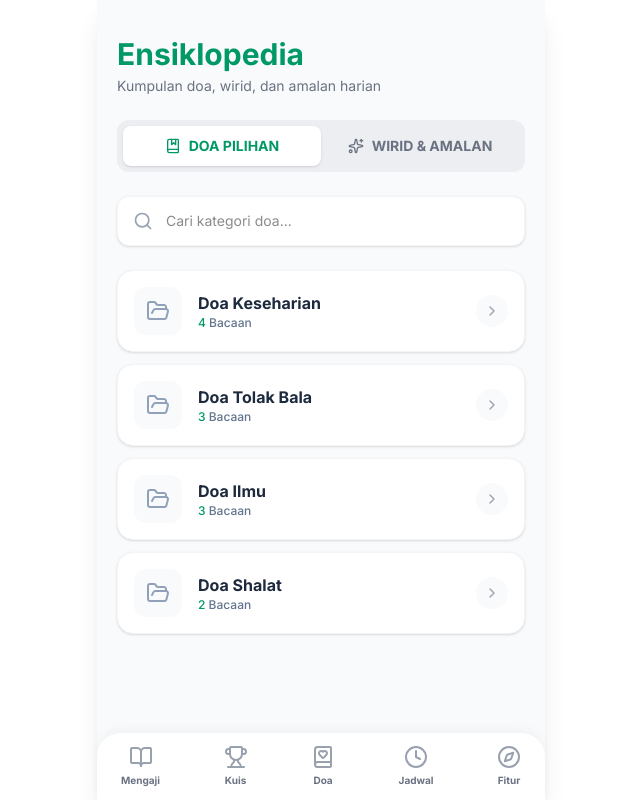
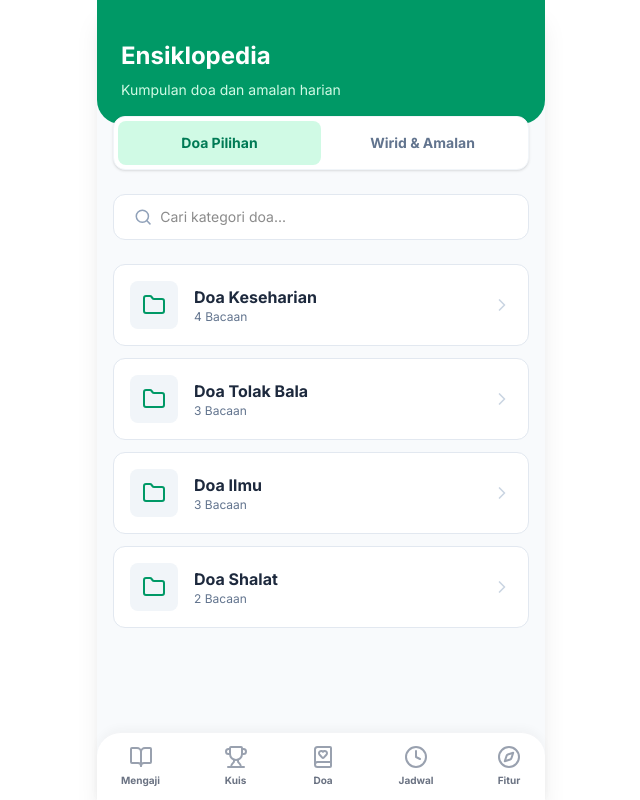
Before and after one commit to untungsetiawan476/hafiz-quran-app, a Next.js app: page /doa in a window 1280 px wide. Shown: the whole page, without its empty margins (319-959 px from the left). Built offline with nearby package versions, Linux system fonts and the light colour scheme.

Commit message:
Update page.tsx

```diff
--- a/app/doa/page.tsx
+++ b/app/doa/page.tsx
@@ -1,116 +1,59 @@
 "use client";
 
 import { useState } from "react";
-import { Search, ChevronRight, ArrowLeft, FolderOpen, Sparkles, BookMarked, Quote, BookHeart } from "lucide-react";
+import { Search, ArrowLeft, Book, Sparkles, ChevronRight, Folder } from "lucide-react";
 
 // --- STRUKTUR TIPE DATA ---
-interface DoaItem {
-  judul: string;
-  arab: string;
-  latin: string;
-  arti: string;
-}
+interface DoaItem { judul: string; arab: string; latin: string; arti: string; }
+interface Kategori { id: string; nama: string; tipe: "doa" | "wirid"; jumlah: number; list: DoaItem[]; }
 
-interface Kategori {
-  id: string;
-  nama: string;
-  tipe: "doa" | "wirid";
-  jumlah: number;
-  list: DoaItem[];
-}
-
-// --- DATABASE LOKAL KATEGORI ---
+// --- DATABASE LOKAL (LENGKAP) ---
 const databaseKategori: Kategori[] = [
-    {
-      id: "w1",
-      nama: "Wirid Harian",
-      tipe: "wirid",
-      jumlah: 6,
-      list: [
+    { id: "w1", nama: "Wirid Harian", tipe: "wirid", jumlah: 6, list: [
         { judul: "1. Istighfar", arab: "أَسْتَغْفِرُ اللَّهَ الْعَظِيمَ", latin: "Astaghfirullahal 'azhiim", arti: "Aku memohon ampun kepada Allah Yang Maha Agung." },
         { judul: "2. Tasbih", arab: "سُبْحَانَ اللَّهِ", latin: "Subhaanallah", arti: "Maha Suci Allah." },
         { judul: "3. Tahmid", arab: "الْحَمْدُ لِلَّهِ", latin: "Alhamdulillah", arti: "Segala puji bagi Allah." },
         { judul: "4. Takbir", arab: "اللَّهُ أَكْبَرُ", latin: "Allahu Akbar", arti: "Allah Maha Besar." },
         { judul: "5. Tahlil", arab: "لَا إِلَهَ إِلَّا اللَّهُ", latin: "Laa ilaaha illallah", arti: "Tiada Tuhan selain Allah." },
         { judul: "6. Hauqalah", arab: "لَا حَوْلَ وَلَا قُوَّةَ إِلَّا بِاللَّهِ", latin: "Laa hawla wa laa quwwata illaa billaah", arti: "Tiada daya dan upaya melainkan dengan pertolongan Allah." }
-      ]
-    },
-    {
-      id: "w2",
-      nama: "Shalawat",
-      tipe: "wirid",
-      jumlah: 3,
-      list: [
+      ] },
+    { id: "w2", nama: "Shalawat", tipe: "wirid", jumlah: 3, list: [
         { judul: "Shalawat Ibrahimiyah", arab: "اللّٰهُمَّ صَلِّ عَلَى مُحَمَّدٍ وَعَلَى آلِ مُحَمَّدٍ كَمَا صَلَّيْتَ عَلَى إِبْرَاهِيْمَ", latin: "Allahumma shalli 'alaa Muhammad wa 'alaa aali Muhammad...", arti: "Ya Allah, limpahkanlah rahmat kepada Nabi Muhammad dan keluarganya..." },
         { judul: "Shalawat Thibbil Qulub", arab: "اللّٰهُمَّ صَلِّ عَلٰى سَيِّدِنَا مُحَمَّدٍ طِبِّ الْقُلُوْبِ وَدَوَائِهَا", latin: "Allahumma shalli 'alaa Sayyidinaa Muhammadin thibbil quluubi wa dawaa-ihaa", arti: "Ya Allah, berikanlah rahmat kepada junjungan kami Nabi Muhammad, sebagai pengobat hati dan penyembuhnya." },
         { judul: "Shalawat Jibril", arab: "صَلَّى اللهُ عَلَى مُحَمَّد", latin: "Shallallahu 'alaa Muhammad", arti: "Semoga Allah melimpahkan rahmat kepada Nabi Muhammad." }
-      ]
-    },
-    {
-      id: "w3",
-      nama: "Asmaul Husna (Potongan)",
-      tipe: "wirid",
-      jumlah: 3,
-      list: [
+      ] },
+    { id: "w3", nama: "Asmaul Husna (Potongan)", tipe: "wirid", jumlah: 3, list: [
         { judul: "Ya Rahman Ya Rahiim", arab: "يَا رَحْمٰنُ يَا رَحِيْمُ", latin: "Yaa Rahmaan, Yaa Rahiim", arti: "Wahai Dzat Yang Maha Pengasih, Wahai Dzat Yang Maha Penyayang." },
         { judul: "Ya Malik Ya Quddus", arab: "يَا مَلِكُ يَا قُدُّوْسُ", latin: "Yaa Malik, Yaa Qudduus", arti: "Wahai Dzat Yang Merajai, Wahai Dzat Yang Maha Suci." },
         { judul: "Ya Fattah Ya Rozzaq", arab: "يَا فَتَّاحُ يَا رَزَّاقُ", latin: "Yaa Fattaah, Yaa Razzaaq", arti: "Wahai Dzat Yang Maha Pembuka, Wahai Dzat Yang Maha Pemberi Rezeki." }
-      ]
-    },
-    { id: "w4", nama: "Istighotsah & Mujahadah", tipe: "wirid", jumlah: 0, list: [] },
-    { id: "w5", nama: "Ratib", tipe: "wirid", jumlah: 0, list: [] },
-    { id: "w6", nama: "Hizib", tipe: "wirid", jumlah: 0, list: [] },
-    {
-      id: "d1",
-      nama: "Doa Keseharian",
-      tipe: "doa",
-      jumlah: 4,
-      list: [
+      ] },
+    { id: "d1", nama: "Doa Keseharian", tipe: "doa", jumlah: 4, list: [
         { judul: "Doa Sebelum Makan", arab: "اللَّهُمَّ بَارِكْ لَناَ فِيْمَا رَزَقْتَنا وَقِنَا عَذَابَ النَّارِ", latin: "Allahumma baarik lanaa fiimaa rozaqtanaa wa qinaa 'adzaa bannaar", arti: "Ya Allah, berkahilah kami dalam rezeki yang telah Engkau limpahkan kepada kami dan peliharalah kami dari siksa neraka." },
         { judul: "Doa Bangun Tidur", arab: "اَلْحَمْدُ ِللهِ الَّذِى اَحْيَانَا بَعْدَمَا اَمَاتَنَا وَاِلَيْهِ النُّشُوْرُ", latin: "Alhamdulillahil ladzii ahyaanaa ba'da maa amaatanaa wailaihin nusyuur", arti: "Segala puji bagi Allah yang menghidupkan kami kembali setelah mematikan kami dan kepada-Nya kami akan dibangkitkan." },
         { judul: "Doa Keluar Rumah", arab: "بِسْمِ اللهِ تَوَكَّلْتُ عَلَى اللهِ، لَا حَوْلَ وَلَا قُوَّةَ إِلَّا بِاللهِ", latin: "Bismillahi tawakkaltu 'alallahi, laa hawla wa laa quwwata illaa billaah", arti: "Dengan nama Allah, aku bertawakal kepada Allah, tiada daya dan kekuatan kecuali dengan pertolongan Allah." },
         { judul: "Doa Masuk Rumah", arab: "بِسْمِ اللهِ وَلَجْنَا، وَبِسْمِ اللهِ خَرَجْنَا، وَعَلَى رَبِّنَا تَوَكَّلْنَا", latin: "Bismillahi walajnaa, wa bismillahi kharajnaa, wa 'alaa rabbinaa tawakkalnaa", arti: "Dengan nama Allah kami masuk, dan dengan nama Allah kami keluar, dan hanya kepada Tuhan kami, kami bertawakal." }
-      ]
-    },
-    {
-      id: "d3",
-      nama: "Doa Tolak Bala",
-      tipe: "doa",
-      jumlah: 3,
-      list: [
+      ] },
+    { id: "d3", nama: "Doa Tolak Bala", tipe: "doa", jumlah: 3, list: [
         { judul: "Doa Keselamatan (Sapu Jagat)", arab: "رَبَّنَا آتِنَا فِي الدُّنْيَا حَسَنَةً وَفِي الْآخِرَةِ حَسَنَةً وَقِنَا عَذَابَ النَّارِ", latin: "Rabbanaa aatinaa fiddunyaa hasanah wa fil aakhirati hasanah, wa qinaa 'adzaaban naar", arti: "Ya Tuhan kami, berilah kami kebaikan di dunia dan kebaikan di akhirat, dan lindungilah kami dari azab neraka." },
         { judul: "Doa Berlindung dari Musibah", arab: "اللَّهُمَّ إِنِّي أَعُوذُ بِكَ مِنْ جَهْدِ الْبَلَاءِ، وَدَرَكِ الشَّقَاءِ، وَسُوءِ الْقَضَاءِ، وَشَمَاتَةِ الْأَعْدَاءِ", latin: "Allahumma innii a'uudzu bika min jahdil balaa-i, wa darakisy syaqaa-i, wa suu-il qadhaa-i, wa syamaatatil a'daa-i", arti: "Ya Allah, aku berlindung kepada-Mu dari beratnya musibah, kesengsaraan yang terus-menerus, buruknya takdir, dan kegembiraan musuh atas musibahku." },
         { judul: "Doa Menolak Penyakit Berbahaya", arab: "اللَّهُمَّ إِنِّي أَعُوذُ بِكَ مِنَ الْبَرَصِ وَالْجُنُونِ وَالْجُذَامِ وَمِنْ سَيِّئِ الْأَسْقَامِ", latin: "Allahumma innii a'uudzu bika minal barashi wal junuuni wal judzaami wa min sayyi-il asqaam", arti: "Ya Allah, aku berlindung kepada-Mu dari penyakit belang, gila, kusta, dan dari segala penyakit yang buruk." }
-      ]
-    },
-    {
-      id: "d6",
-      nama: "Doa Ilmu",
-      tipe: "doa",
-      jumlah: 3,
-      list: [
+      ] },
+    { id: "d6", nama: "Doa Ilmu", tipe: "doa", jumlah: 3, list: [
         { judul: "Doa Sebelum Belajar", arab: "رَبِّ زِدْنِيْ عِلْمًا وَارْزُقْنِيْ فَهْمًا", latin: "Robbi zidnii 'ilman warzuqnii fahman", arti: "Ya Tuhanku, tambahkanlah kepadaku ilmu dan berikanlah aku karunia untuk dapat memahaminya." },
         { judul: "Doa Mohon Ilmu Bermanfaat", arab: "اللَّهُمَّ إِنِّي أَسْأَلُكَ عِلْمًا نَافِعًا، وَرِزْقًا طَيِّبًا، وَعَمَلًا مُتَقَبَّلًا", latin: "Allahumma innii as-aluka 'ilman naafi'an, wa rizqan thayyiban, wa 'amalan mutaqabbalan", arti: "Ya Allah, sungguh aku memohon kepada-Mu ilmu yang bermanfaat, rezeki yang baik, dan amal yang diterima." },
         { judul: "Doa Setelah Belajar", arab: "اللَّهُمَّ أَرِنَا الْحَقَّ حَقًّا وَارْزُقْنَا اتِّبَاعَهُ، وَأَرِنَا الْبَاطِلَ بَاطِلًا وَارْزُقْنَا اجْتِنَابَهُ", latin: "Allahumma arinal haqqa haqqan warzuqnat tibaa'ah, wa arinal baathila baathilan warzuqnaj tinaabah", arti: "Ya Allah, tunjukkanlah kepada kami yang benar itu benar dan karuniakanlah kami kekuatan untuk mengikutinya, dan tunjukkanlah kepada kami yang batil itu batil dan karuniakanlah kami kekuatan untuk menjauhinya." }
-      ]
-    },
-    {
-      id: "d14",
-      nama: "Doa Shalat",
-      tipe: "doa",
-      jumlah: 2,
-      list: [
+      ] },
+    { id: "d14", nama: "Doa Shalat", tipe: "doa", jumlah: 2, list: [
         { judul: "1. Doa Usai Shalat Fardhu", arab: "أَسْتَغْفِرُ اللهَ الْعَظِـيْمَ لِيْ وَلِوَالِدَيَّ...", latin: "Astaghfirullâh al-`adhîm...", arti: "Aku memohon ampunan kepada Allah yang Mahaagung..." },
         { judul: "2. Doa Usai Shalat Dhuha", arab: "اَللّٰهُمَّ إِنَّ الضَّحَآءَ ضَحَاءُكَ...", latin: "Allâhumma innad dlaḫâ’a dlaḫâ’uka...", arti: "Wahai Tuhanku, sungguh dhuha ini adalah dhuha-Mu..." }
-      ]
-    }
+      ] }
 ];
 
 export default function DoaPage() {
   const [activeTab, setActiveTab] = useState<"doa" | "wirid">("doa");
   const [kataKunci, setKataKunci] = useState("");
 
-  // STATE NAVIGASI 3 LAPIS (Sangat Aman untuk HP)
+  // State Navigasi Lurus (Tanpa Animasi/Transisi)
   const [kategoriAktif, setKategoriAktif] = useState<Kategori | null>(null);
   const [doaAktif, setDoaAktif] = useState<DoaItem | null>(null);
 
@@ -123,130 +66,108 @@ export default function DoaPage() {
   ) || [];
 
   // ==========================================
-  // LAYAR 3: MODE BACA DOA (LAYAR PENUH)
+  // LAYAR 3: BACA DOA FULLSCREEN (MINIMALIS)
   // ==========================================
   if (doaAktif) {
     return (
-      <main className="pb-24 bg-white min-h-screen">
-        <div className="sticky top-0 bg-emerald-600 shadow-md z-10 px-5 py-4 flex items-center gap-4 text-white">
-          <div onClick={() => setDoaAktif(null)} className="p-2 bg-white/20 rounded-full hover:bg-white/30 transition cursor-pointer active:scale-95">
+      <div className="min-h-screen bg-white pb-24">
+        {/* Header Sederhana Tanpa Sticky/Shadow */}
+        <div className="bg-emerald-600 text-white p-4 flex items-center gap-4">
+          <div onClick={() => setDoaAktif(null)} className="p-2 bg-emerald-700 rounded-lg cursor-pointer">
             <ArrowLeft className="w-5 h-5" />
           </div>
-          <h1 className="font-bold text-lg truncate flex-1">{doaAktif.judul}</h1>
+          <h1 className="font-bold text-lg truncate">{doaAktif.judul}</h1>
         </div>
 
-        <div className="p-6 pt-8">
-          <div className="bg-emerald-50 rounded-3xl p-6 border border-emerald-100 mb-6 shadow-sm relative">
-            <Quote className="absolute top-4 left-4 w-8 h-8 text-emerald-200 opacity-50" />
-            <p className="text-right text-3xl font-bold leading-[1.8] text-slate-800 mt-6" dir="rtl">
+        {/* Konten Datar */}
+        <div className="p-5">
+          <p className="text-right text-3xl font-bold leading-loose text-slate-800 mt-4 mb-8" dir="rtl">
             {doaAktif.arab}
           </p>
+          <div className="bg-slate-50 p-4 rounded-xl border border-slate-200 mb-4">
+            <p className="text-emerald-700 font-medium leading-relaxed">{doaAktif.latin}</p>
           </div>
-          <div className="mb-6">
-            <h3 className="text-xs font-bold text-emerald-600 uppercase tracking-widest mb-2">Cara Membaca:</h3>
-            <p className="text-slate-700 text-base font-medium leading-relaxed bg-slate-50 p-4 rounded-xl border border-slate-100">
-              {doaAktif.latin}
-            </p>
-          </div>
-          <div>
-            <h3 className="text-xs font-bold text-emerald-600 uppercase tracking-widest mb-2">Artinya:</h3>
-            <p className="text-slate-600 text-base leading-relaxed italic border-l-4 border-emerald-500 pl-4 py-1">
-              &quot;{doaAktif.arti}&quot;
-            </p>
+          <div className="p-4 border-l-4 border-emerald-500 bg-emerald-50/50">
+            <p className="text-slate-600 italic leading-relaxed">&quot;{doaAktif.arti}&quot;</p>
           </div>
         </div>
-      </main>
+      </div>
     );
   }
 
   // ==========================================
-  // LAYAR 2: DAFTAR JUDUL DOA (TANPA ARAB)
+  // LAYAR 2: DAFTAR JUDUL DOA
   // ==========================================
   if (kategoriAktif) {
     return (
-      <main className="pb-24 bg-slate-50 min-h-screen">
-        <div className="sticky top-0 bg-white shadow-sm z-10 px-5 py-4 flex items-center gap-4">
-          <div onClick={() => { setKategoriAktif(null); setKataKunci(""); }} className="p-2 bg-gray-100 rounded-full text-gray-600 hover:bg-emerald-100 hover:text-emerald-600 transition cursor-pointer active:scale-95">
+      <div className="min-h-screen bg-white pb-24">
+        <div className="bg-emerald-600 text-white p-4 flex items-center gap-4">
+          <div onClick={() => { setKategoriAktif(null); setKataKunci(""); }} className="p-2 bg-emerald-700 rounded-lg cursor-pointer">
             <ArrowLeft className="w-5 h-5" />
           </div>
-          <div>
-            <h1 className="font-bold text-lg text-slate-800">{kategoriAktif.nama}</h1>
-            <p className="text-xs text-slate-500">{kategoriAktif.jumlah} Bacaan Tersedia</p>
+          <h1 className="font-bold text-lg">{kategoriAktif.nama}</h1>
+        </div>
+
+        <div className="p-4 bg-slate-50 border-b border-slate-200">
+          <div className="flex bg-white rounded-lg border border-slate-300 p-2 items-center">
+            <Search className="w-5 h-5 text-slate-400 mx-2" />
+            <input type="text" className="w-full outline-none bg-transparent" placeholder="Cari doa..." value={kataKunci} onChange={(e) => setKataKunci(e.target.value)} />
           </div>
         </div>
 
-        <div className="p-5">
-          <div className="relative mb-6">
-            <Search className="absolute left-4 top-1/2 -translate-y-1/2 h-5 w-5 text-gray-400" />
-            <input type="text" className="w-full pl-12 pr-4 py-3.5 border border-gray-100 rounded-xl bg-white focus:outline-none focus:ring-2 focus:ring-emerald-500 shadow-sm text-sm" placeholder="Cari doa di kategori ini..." value={kataKunci} onChange={(e) => setKataKunci(e.target.value)} />
+        <div className="p-4 flex flex-col gap-2">
+          {doaDidalamKategori.map((doa, index) => (
+            <div key={index} onClick={() => setDoaAktif(doa)} className="p-4 border-b border-slate-100 flex justify-between items-center cursor-pointer bg-white">
+              <span className="font-bold text-slate-700">{doa.judul}</span>
+              <ChevronRight className="w-5 h-5 text-slate-400" />
             </div>
-
-          <div className="flex flex-col gap-3">
-            {doaDidalamKategori.length > 0 ? (
-              doaDidalamKategori.map((doa, index) => (
-                <div key={index} onClick={() => setDoaAktif(doa)} className="bg-white p-4 rounded-2xl shadow-sm border border-gray-100 flex items-center justify-between cursor-pointer active:scale-[0.98] transition-all hover:border-emerald-300 group">
-                  <div className="flex items-center gap-3">
-                    <div className="p-2 bg-emerald-50 text-emerald-600 rounded-lg group-hover:bg-emerald-500 group-hover:text-white transition-colors">
-                      <BookHeart className="w-5 h-5" />
-                    </div>
-                    <span className="font-bold text-slate-700 group-hover:text-emerald-700 transition-colors">
-                      {doa.judul}
-                    </span>
-                  </div>
-                  <ChevronRight className="w-5 h-5 text-gray-300 group-hover:text-emerald-500" />
-                </div>
-              ))
-            ) : (
-              <div className="text-center py-10 text-gray-400 text-sm">Doa tidak ditemukan.</div>
-            )}
+          ))}
+          {doaDidalamKategori.length === 0 && <p className="text-center text-slate-400 mt-10">Tidak ada doa.</p>}
         </div>
       </div>
-      </main>
     );
   }
 
   // ==========================================
-  // LAYAR 1: BERANDA KATEGORI UTAMA
+  // LAYAR 1: MENU UTAMA KATEGORI
   // ==========================================
   return (
-    <main className="p-5 pb-24 bg-slate-50 min-h-screen">
-      <header className="mb-6 pt-4">
-        <h1 className="text-3xl font-bold text-emerald-600">Ensiklopedia</h1>
-        <p className="text-gray-500 text-sm mt-1">Kumpulan doa, wirid, dan amalan harian</p>
-      </header>
+    <div className="min-h-screen bg-slate-50 pb-24">
+      <div className="bg-emerald-600 p-6 pt-10 rounded-b-3xl">
+        <h1 className="text-2xl font-bold text-white mb-2">Ensiklopedia</h1>
+        <p className="text-emerald-100 text-sm">Kumpulan doa dan amalan harian</p>
+      </div>
 
-      <div className="flex bg-gray-200/60 p-1.5 rounded-xl mb-6">
-        <div onClick={() => { setActiveTab("doa"); setKataKunci(""); }} className={`flex-1 py-2.5 text-sm font-bold rounded-lg flex justify-center items-center gap-2 cursor-pointer transition-all ${activeTab === "doa" ? "bg-white text-emerald-600 shadow-sm" : "text-gray-500"}`}>
-          <BookMarked className="w-4 h-4" /> DOA PILIHAN
+      <div className="p-4 -mt-6">
+        <div className="flex bg-white p-1 rounded-xl shadow-sm border border-slate-100 mb-6">
+          <div onClick={() => { setActiveTab("doa"); setKataKunci(""); }} className={`flex-1 py-3 text-sm font-bold text-center rounded-lg cursor-pointer ${activeTab === "doa" ? "bg-emerald-100 text-emerald-700" : "text-slate-500"}`}>
+            Doa Pilihan
           </div>
-        <div onClick={() => { setActiveTab("wirid"); setKataKunci(""); }} className={`flex-1 py-2.5 text-sm font-bold rounded-lg flex justify-center items-center gap-2 cursor-pointer transition-all ${activeTab === "wirid" ? "bg-white text-emerald-600 shadow-sm" : "text-gray-500"}`}>
-          <Sparkles className="w-4 h-4" /> WIRID & AMALAN
+          <div onClick={() => { setActiveTab("wirid"); setKataKunci(""); }} className={`flex-1 py-3 text-sm font-bold text-center rounded-lg cursor-pointer ${activeTab === "wirid" ? "bg-emerald-100 text-emerald-700" : "text-slate-500"}`}>
+            Wirid & Amalan
           </div>
         </div>
 
-      <div className="relative mb-6">
-        <Search className="absolute left-4 top-1/2 -translate-y-1/2 h-5 w-5 text-gray-400" />
-        <input type="text" className="w-full pl-12 pr-4 py-3.5 border border-gray-100 rounded-xl bg-white focus:outline-none focus:ring-2 focus:ring-emerald-500 shadow-sm text-sm" placeholder={`Cari kategori ${activeTab}...`} value={kataKunci} onChange={(e) => setKataKunci(e.target.value)} />
+        <div className="flex bg-white rounded-xl border border-slate-200 p-3 items-center mb-6">
+          <Search className="w-5 h-5 text-slate-400 mx-2" />
+          <input type="text" className="w-full outline-none bg-transparent text-sm" placeholder={`Cari kategori ${activeTab}...`} value={kataKunci} onChange={(e) => setKataKunci(e.target.value)} />
         </div>
 
-      <div className="grid grid-cols-1 gap-3">
+        <div className="flex flex-col gap-3">
           {kategoriTampil.map((kat) => (
-          <div key={kat.id} onClick={() => { setKategoriAktif(kat); setKataKunci(""); }} className="bg-white p-4 rounded-2xl shadow-sm border border-gray-100 flex items-center justify-between cursor-pointer active:scale-[0.98] transition-all hover:border-emerald-300 group">
+            <div key={kat.id} onClick={() => { setKategoriAktif(kat); setKataKunci(""); }} className="bg-white p-4 rounded-xl border border-slate-200 flex items-center justify-between cursor-pointer">
               <div className="flex items-center gap-4">
-              <div className="w-12 h-12 bg-slate-50 text-slate-400 rounded-xl flex items-center justify-center group-hover:bg-emerald-50 group-hover:text-emerald-500 transition-colors">
-                <FolderOpen className="w-6 h-6" />
-              </div>
+                <div className="p-3 bg-slate-100 rounded-lg text-emerald-600"><Folder className="w-6 h-6" /></div>
                 <div>
-                <h2 className="font-bold text-slate-800 group-hover:text-emerald-700 transition-colors">{kat.nama}</h2>
-                <p className="text-xs text-slate-500 font-medium"><span className="text-emerald-600">{kat.jumlah}</span> Bacaan</p>
+                  <h2 className="font-bold text-slate-800">{kat.nama}</h2>
+                  <p className="text-xs text-slate-500">{kat.jumlah} Bacaan</p>
                 </div>
               </div>
-            <div className="bg-gray-50 p-2 rounded-full group-hover:bg-emerald-100 transition-colors">
-              <ChevronRight className="w-4 h-4 text-gray-400 group-hover:text-emerald-600" />
-            </div>
+              <ChevronRight className="w-5 h-5 text-slate-300" />
             </div>
           ))}
         </div>
-    </main>
+      </div>
+    </div>
   );
 }
```
Lines whose indentation alone changed are shown as unchanged.
